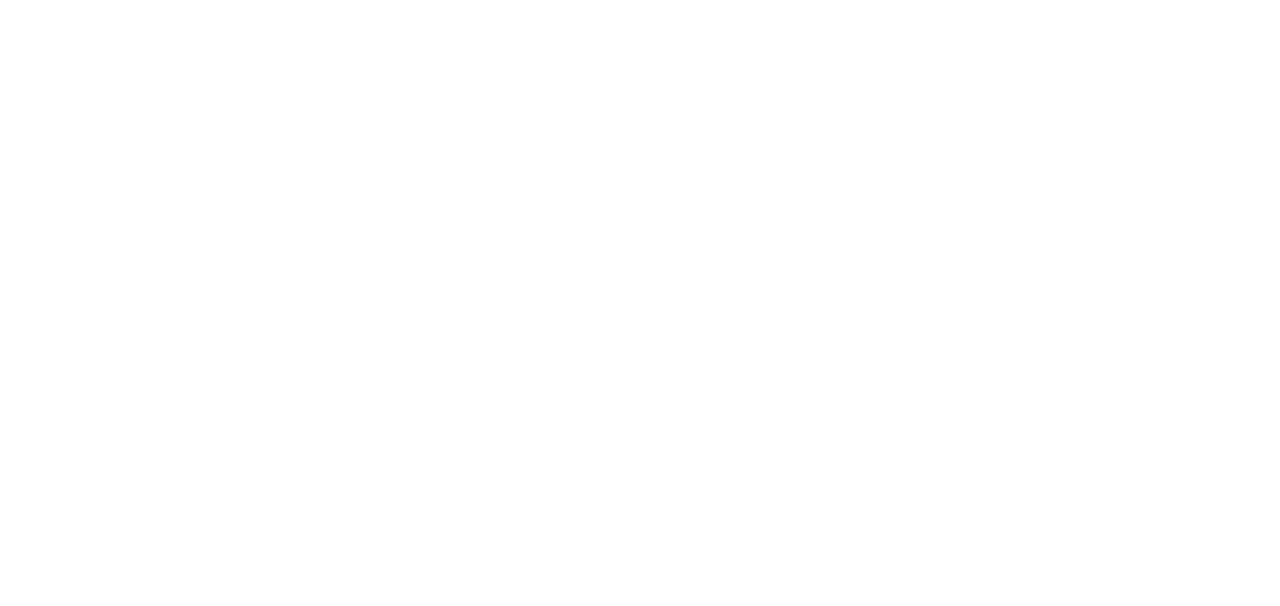
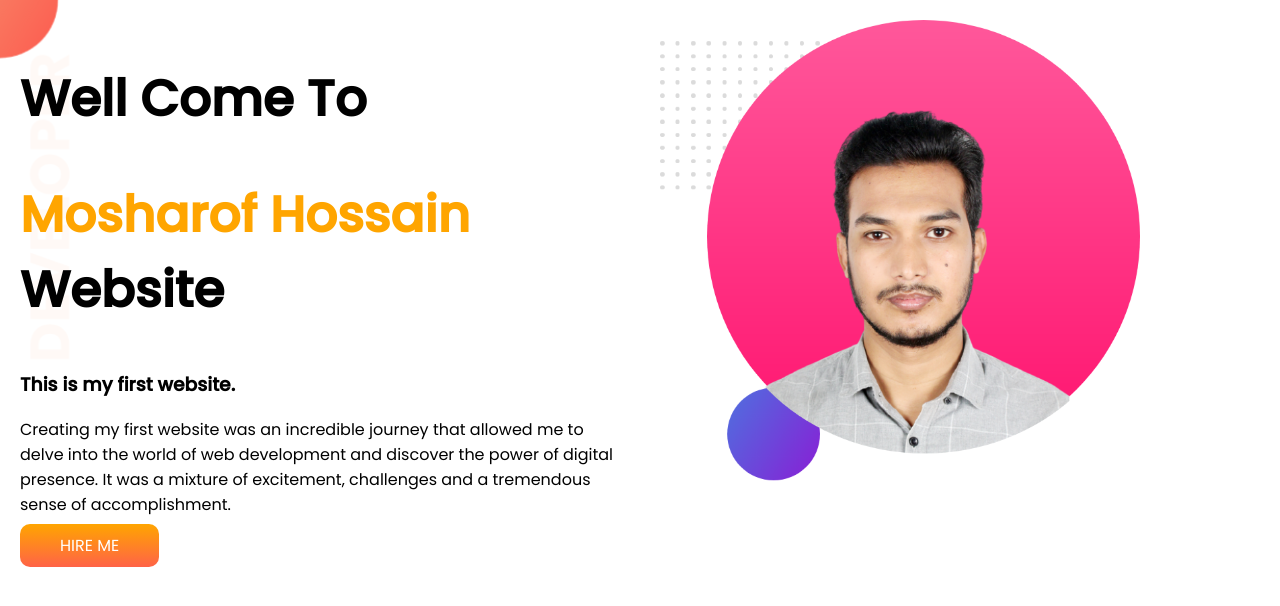
Before and after one commit to MosharofHossain1998/First-Portfolio, a plain HTML site: page index.html in a window 1280 px wide. Drawn offline with Linux system fonts and the light colour scheme.

Commit message:
Top Banner Section

```diff
--- a/index.html
+++ b/index.html
@@ -1,12 +1,40 @@
 <!DOCTYPE html>
 <html lang="en">
+
 <head>
     <meta charset="UTF-8">
     <meta name="viewport" content="width=device-width, initial-scale=1.0">
     <title>My First Portfolio</title>
+    <link rel="preconnect" href="https://fonts.googleapis.com">
+    <link rel="preconnect" href="https://fonts.gstatic.com" crossorigin>
+    <link href="https://fonts.googleapis.com/css2?family=Poppins:wght@400;500&display=swap" rel="stylesheet">
+
     <link rel="stylesheet" href="style.css">
 </head>
+
 <body>
 
+    <section class="Top-Banner">
+        <div class="half-width">
+            <h1>Well Come To</h1>
+            <h1> <span style="color: orange;">Mosharof Hossain</span> Website</h1>
+
+            <h3>This is my first website.</h3>
+            <p>Creating my first website was an incredible journey that allowed me to delve into the world of web
+                development and discover the power of digital presence. It was a mixture of excitement, challenges and a
+                tremendous sense of accomplishment.</p>
+
+            <a class="link-button" target="_blank" href="https://www.linkedin.com/feed/">HIRE ME</a>
+        </div>
+
+        <div class="half-width">
+            <img src="images/Mosharof.png" alt="Mosharof">
+        </div>
+
+
+
+    </section>
+
 </body>
+
 </html>
--- a/style.css
+++ b/style.css
@@ -0,0 +1,35 @@
+body {
+    font-family: 'Poppins', sans-serif;
+    margin: 0;
+}
+
+h1 {
+    font-size: 50px;
+}
+
+section {
+    display: flex;
+}
+
+.half-width {
+    width: 50%;
+    padding: 20px;
+}
+
+.half-width img {
+    width: 80%;
+}
+
+.link-button {
+    text-decoration: none;
+    background-image: linear-gradient(orange, tomato);
+    padding: 10px 40px;
+    color: white;
+    font-weight: 700px;
+    border-radius: 10px;
+}
+
+.Top-Banner {
+    background-image: url(images/top-banner.png);
+    background-repeat: no-repeat;
+}
```
Also changed, not shown: images/Mosharof.png (added), images/top-banner.png (added).
